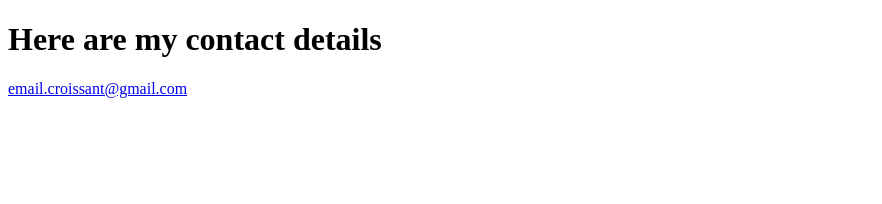
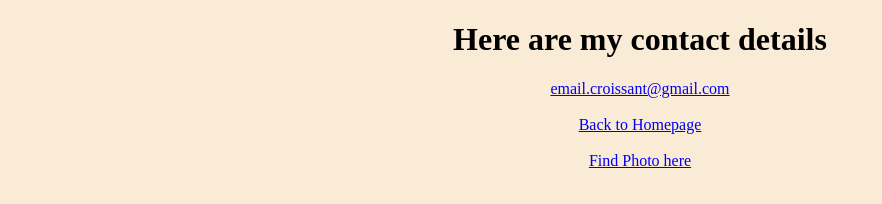
Before and after one commit to kimtimke/Croissant, a plain HTML site: page contact.html in a window 1280 px wide. Shown: the whole page, without its empty margins (0-882 px from the left). Drawn offline with Linux system fonts and the light colour scheme.

Commit message:
added CSS changed and changed background color

```diff
--- a/contact.html
+++ b/contact.html
@@ -4,10 +4,15 @@
     <meta charset="UTF-8" />
     <meta http-equiv="X-UA-Compatible" content="IE=edge" />
     <meta name="viewport" content="width=device-width, initial-scale=1.0" />
+    <link rel="stylesheet" href="style/styles.css" />
     <title>Contact</title>
   </head>
   <body>
     <h1>Here are my contact details</h1>
     <a href="#">email.croissant@gmail.com</a>
+    <br />
+    <a href="/index.html">Back to Homepage</a>
+    <br />
+    <a href="/photo.html">Find Photo here</a>
   </body>
 </html>
--- /dev/null
+++ b/style/styles.css
@@ -0,0 +1,13 @@
+body {
+  background-color: antiquewhite;
+}
+
+h1,
+h2 {
+  text-align: center;
+}
+
+a {
+  text-align: center;
+  display: block;
+}
```
Also changed, not shown: index.html (+1 -0 lines), photo.html (+9 -1 lines).
